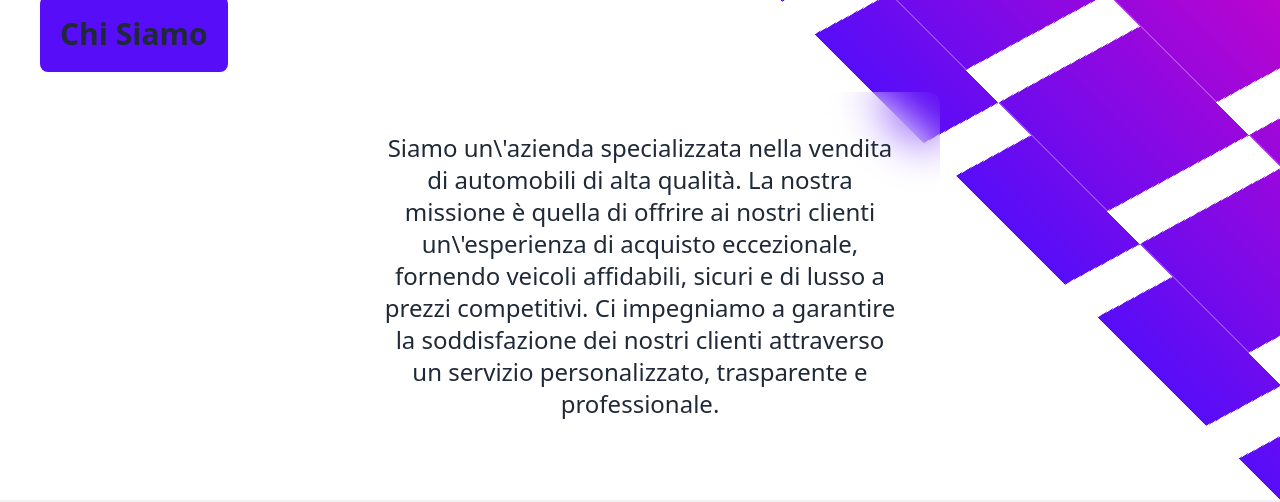
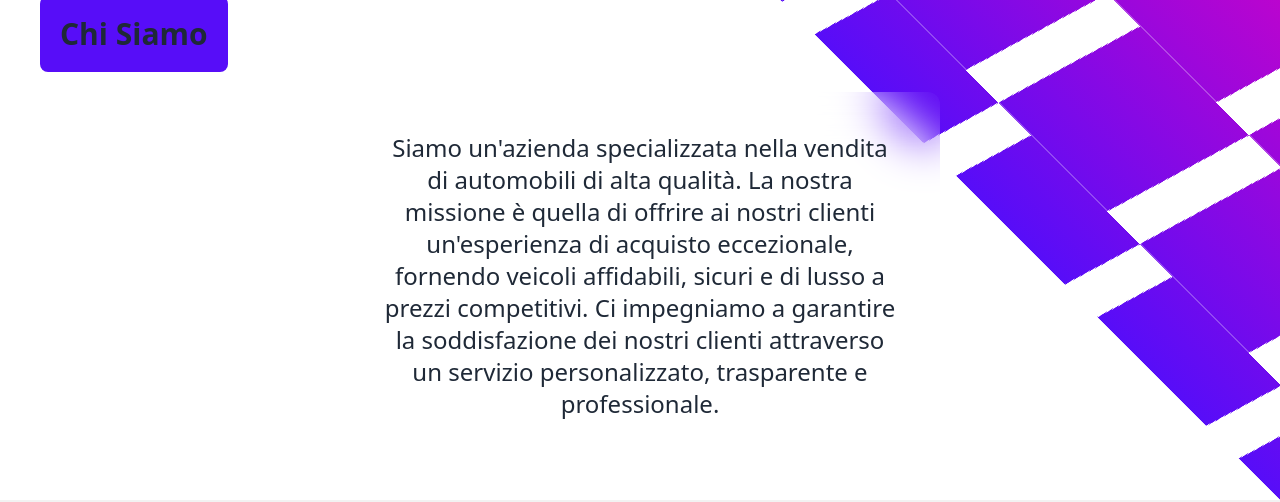
Before and after one commit to andiq123/carsoltu, a Next.js app: page / in a window 1280 px wide. Shown: the part 900-1402 px from the top of the page. Built offline with nearby package versions, Linux system fonts and the light colour scheme.

Commit message:
changes for error1

```diff
--- a/components/about.tsx
+++ b/components/about.tsx
@@ -8,11 +8,11 @@ const About = () => {
 
         <div className="text-center lg:w-2/4 w-fit h-fit mx-auto text-2xl p-10 backdrop-blur-xl rounded-xl">
           <p>
-            Siamo un\'azienda specializzata nella vendita di automobili di alta
-            qualità. La nostra missione è quella di offrire ai nostri clienti
-            un\'esperienza di acquisto eccezionale, fornendo veicoli affidabili,
-            sicuri e di lusso a prezzi competitivi. Ci impegniamo a garantire la
-            soddisfazione dei nostri clienti attraverso un servizio
+            Siamo un&apos;azienda specializzata nella vendita di automobili di
+            alta qualità. La nostra missione è quella di offrire ai nostri
+            clienti un&apos;esperienza di acquisto eccezionale, fornendo veicoli
+            affidabili, sicuri e di lusso a prezzi competitivi. Ci impegniamo a
+            garantire la soddisfazione dei nostri clienti attraverso un servizio
             personalizzato, trasparente e professionale.
           </p>
         </div>
```
